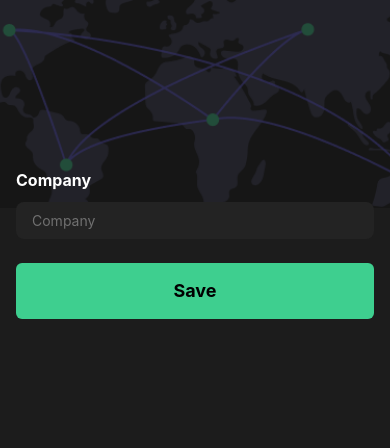
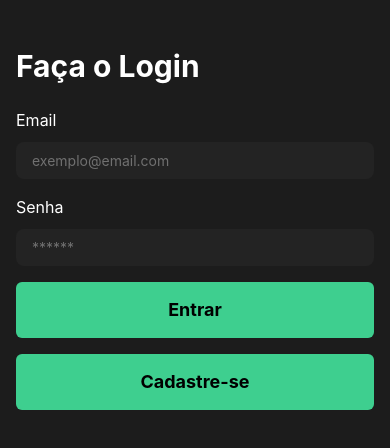
Before and after one commit to St4ck-UnderFlow/autstudy, a React Native app in the folder mobile/: screen / in a window 390 px wide. Shown: the top 448 px of the page. Built offline with nearby package versions, Linux system fonts and the light colour scheme.

Commit message:
fix: git issues

```diff
--- a/mobile/App.tsx
+++ b/mobile/App.tsx
@@ -4,11 +4,12 @@ import { StatusBar } from "expo-status-bar"
 import { ToastProvider } from "@/components/Toast"
 
 import { Profile } from "@/app/Profile"
+import { SignIn } from "@/app/SignIn"
 
 export default function App() {
   return (
     <ToastProvider position="top">
-      <Profile />
+      <SignIn />
       <StatusBar style="light" />
     </ToastProvider>
   )
--- /dev/null
+++ b/mobile/src/app/SignIn.tsx
@@ -0,0 +1,52 @@
+import { Button } from "@/components/Button";
+import { Input } from "@/components/Input";
+import { Title } from "@/components/Title";
+import { useAuth } from "@/hooks/use-auth";
+import { useState } from "react";
+import { View } from "react-native";
+
+export function SignIn() {
+
+    const [ email, setEmail ] = useState('');
+    const [ password, setPassword ] = useState('');
+
+
+    const { signIn } = useAuth();
+
+    async function handleSubmit() {
+        signIn(email, password);
+    }
+
+    return (
+        <View className="flex-1 bg-gray-700">
+            <View className="flex-1 px-4 pt-6 space-y-4">
+                <View className="w-full space-y-4">
+                    <Title>
+                        Faça o Login
+                    </Title>
+                    <Input
+                        placeholder="exemplo@email.com"
+                        label="Email"
+                        onChangeText={value => setEmail(value)}
+                    />
+                    <Input
+                        placeholder="******"
+                        label="Senha"
+                        textContentType="newPassword"
+                        onChangeText={value => setPassword(value)}
+                    />
+                    <Button
+                        label="Entrar"
+                        onPress={handleSubmit}
+                    />
+                </View>
+                <Button
+                    label="Cadastre-se"
+                    onPress={() => {
+                        console.log('navigate to signup screen')
+                    }}
+                />
+            </View>
+        </View>
+    )
+}
--- a/mobile/src/components/Input.tsx
+++ b/mobile/src/components/Input.tsx
@@ -15,7 +15,7 @@ const Input = forwardRef<React.ElementRef<typeof TextInput>, InputProps>(
     <View className={cn("flex flex-col gap-1.5", className)}>
       {label && (
         <Text
-          className={cn("text-white text-base font-bold mb-1", labelClasses)}
+          className={cn("text-white text-base mb-1", labelClasses)}
         >
           {label}
         </Text>
@@ -24,7 +24,7 @@ const Input = forwardRef<React.ElementRef<typeof TextInput>, InputProps>(
         placeholderTextColor={colors.gray[400]}
         className={cn(
           inputClasses,
-          "py-2.5 px-4 rounded-lg text-white bg-gray-600"
+          "py-2.5 px-4 rounded-lg bg-gray-600 text-white"
         )}
         {...props}
       />
--- a/mobile/src/components/Title.tsx
+++ b/mobile/src/components/Title.tsx
@@ -1,5 +1,5 @@
 import { Text, TextProps } from "react-native"
 
 export function Title(props: TextProps) {
-  return <Text className="text-white font-bold text-xl mt-6 mb-2" {...props} />
+  return <Text className="text-white font-bold text-3xl mt-6 mb-2" {...props} />
 }
--- /dev/null
+++ b/mobile/src/hooks/use-auth.tsx
@@ -0,0 +1,22 @@
+import axios from "axios"
+
+
+export function useAuth() {
+
+    const API_URL = 'http://localhost:3333/auth'
+
+    async function signIn(email: string, password: String) {
+        try {
+            const response = await axios.post(`${API_URL}/auth`);
+            const token = response.data.token;
+            console.log(token);
+        } catch (error) {
+            console.error('Error during signIn request');
+        }
+    }
+
+    return {
+        signIn
+    }
+
+}
```
Also changed, not shown: mobile/package.json (+4 -3 lines), 1 other file (tests, documents, lock files or other folders).
